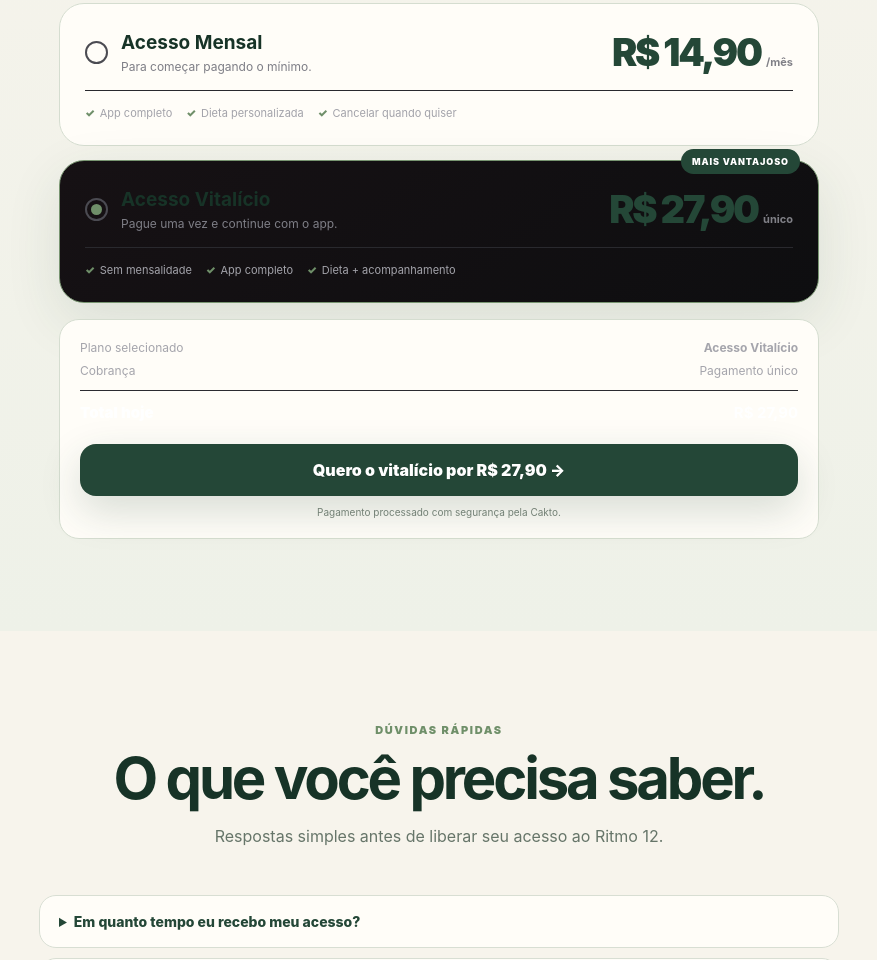
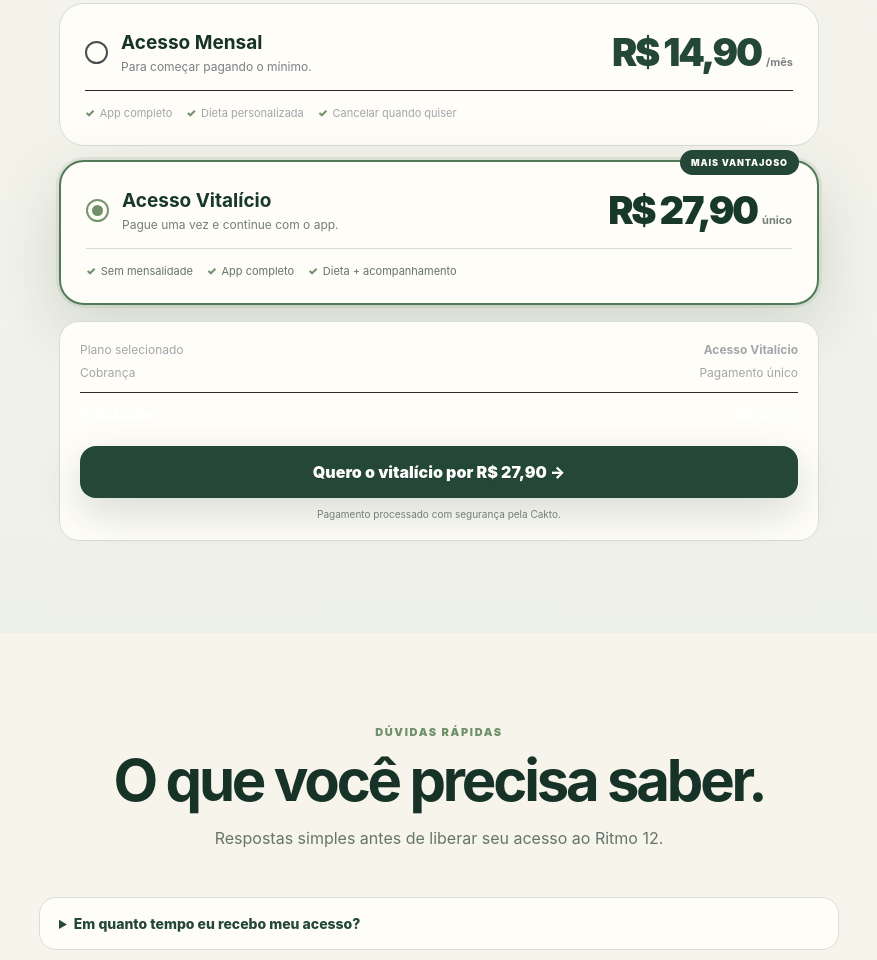
Before and after one commit to reiissxs/siteritmo12, a plain HTML site: page index.html in a window 1280 px wide. Shown: the part 4082-5042 px from the top of the page, without its empty margins (201-1078 px from the left). Drawn offline with Linux system fonts and the light colour scheme.

Commit message:
Add files via upload

```diff
--- a/index.html
+++ b/index.html
@@ -98,6 +98,8 @@ h1{font-size:clamp(48px,6.3vw,80px);color:#173327}.hero-lead{font-size:26px;line
 .section{background:transparent}.section-head p{color:#667569}.kicker{color:#6f8f69}.pain,.feature{background:#fffdf8;border-color:#dce1d7;box-shadow:0 14px 35px rgba(36,71,55,.04)}.pain p,.feature p{color:#657268}.pain-num{color:#6f8f69}
 .demo-section{background:#eef1e8;border-color:#dce2d6}.demo-copy p,.demo-bullet{color:#617064}.calculator{background:#fffdf8;border-color:#cfd8c9;box-shadow:0 30px 80px rgba(36,71,55,.12)}.calc-head{background:#f4f2ea;border-color:#d9dfd3}.calc-head img,.processing-logo{mix-blend-mode:multiply;border-radius:8px}.calc-badge{background:#e2e9dc;color:#45604c;border-color:#c7d2c1}.field label,.fine{color:#6c786f}.field input,.field select{background:#fff;color:#173327;border-color:#ccd5c6}.field input:focus,.field select:focus{border-color:#7f9a77;box-shadow:0 0 0 3px rgba(111,143,105,.12)}.result-box,.diet-lock{background:#f7f5ee;border-color:#d8dfd2}.lock-overlay{background:rgba(247,244,236,.78)}
 .pricing-section{background:linear-gradient(180deg,#f7f4ec,#eef1e8)}.plan,.checkout-summary{background:#fffdf8;border-color:#d5ddd0}.plan.featured,.plan.selected{border-color:#789571;box-shadow:0 18px 55px rgba(36,71,55,.11)}.best{background:#244737;color:#fff}.price{color:#244737}.payment-note{color:#738075}
+/* Vitalício: destaque claro e premium */
+.plan.featured{background:#fffdf8 !important;border:2px solid #789571 !important;color:#18382b !important;box-shadow:0 20px 60px rgba(36,71,55,.14) !important}.plan.featured h3,.plan.featured .price{color:#18382b !important}.plan.featured p,.plan.featured .price small{color:#738075 !important}.plan.featured .plan-details{border-top-color:#d5ddd0 !important;color:#66736b !important}.plan.featured .radio{border-color:#789571 !important}.plan.featured.selected{background:#fffdf8 !important;border-color:#527a59 !important;box-shadow:0 0 0 3px rgba(82,122,89,.10),0 22px 65px rgba(36,71,55,.16) !important}
 .faq details{background:#fffdf8;border-color:#d8ded3}.faq summary{color:#244737}.faq p{color:#69766c}.footer{background:#173327;border-top:0;color:#e8efe6}.footer img{mix-blend-mode:normal;border-radius:8px}.footer p{color:#bdc9bd}.footer-links a{color:#d9e3d7}.footer-program{color:#aebdab;font-size:12px;letter-spacing:.08em;margin:8px 0 15px}
 .upgrade-modal{background:rgba(23,51,39,.55)}.upgrade-card{background:#fffdf8;color:#173327;border-color:#cfd9ca}.upgrade-tag{color:#5b775f}.upgrade-primary{background:#244737}.upgrade-save{background:#e9efe5;color:#45604c;border-color:#d1dbcc}
 @media(max-width:900px){.hero-grid,.brand-story-grid{grid-template-columns:1fr}.hero-visual{min-height:600px;margin-top:4px}.hero-grid{gap:38px}.hero-model-wrap{inset:0 0 0 0;border-radius:34px 34px 90px 34px}.hero-program-card{left:14px;bottom:32px}.hero-floating-top{right:10px}.hero-floating-bottom{right:10px}.brand-story{padding:64px 0}.logo{height:50px}}
```
